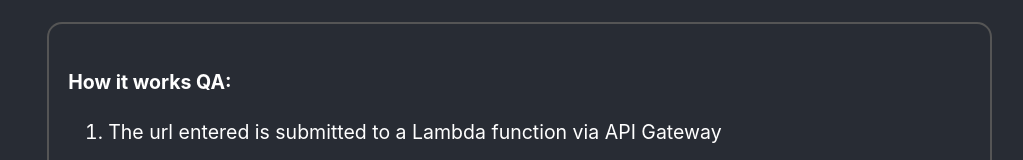
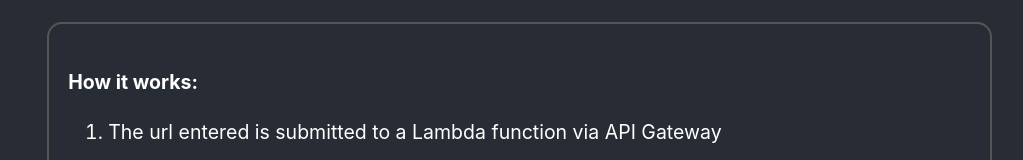
Before and after one commit to tm4747/sageinsightsai, a React (Create React App) app: page / in a window 1280 px wide. Shown: the part 370-530 px from the top of the page, without its empty margins (142-1165 px from the left). Built offline with nearby package versions, Linux system fonts and the light colour scheme.

Commit message:
remove test code

```diff
--- a/src/App.js
+++ b/src/App.js
@@ -5,7 +5,6 @@ import { testPost } from './lib/LambdaHelper';
 import { marked } from 'marked';
 import Modal from "./components/Modal"
 import FlashingText from './components/FlashingText';
-// TODO: remove
 
 
 function App() {
@@ -77,7 +76,7 @@ function App() {
   }, [displayedText]);
 
 
-  var howAppWorks = "<h4>How it works QA:</h4> <ol>";
+  var howAppWorks = "<h4>How it works:</h4> <ol>";
   howAppWorks += "<li>The url entered is submitted to a Lambda function via API Gateway</li>"
   howAppWorks += "<li>Which attempts to scrape all content from the site homepage</li>"
   howAppWorks += "<li>This content is then submitted to OpenAI, requesting a summary</li>"
```
